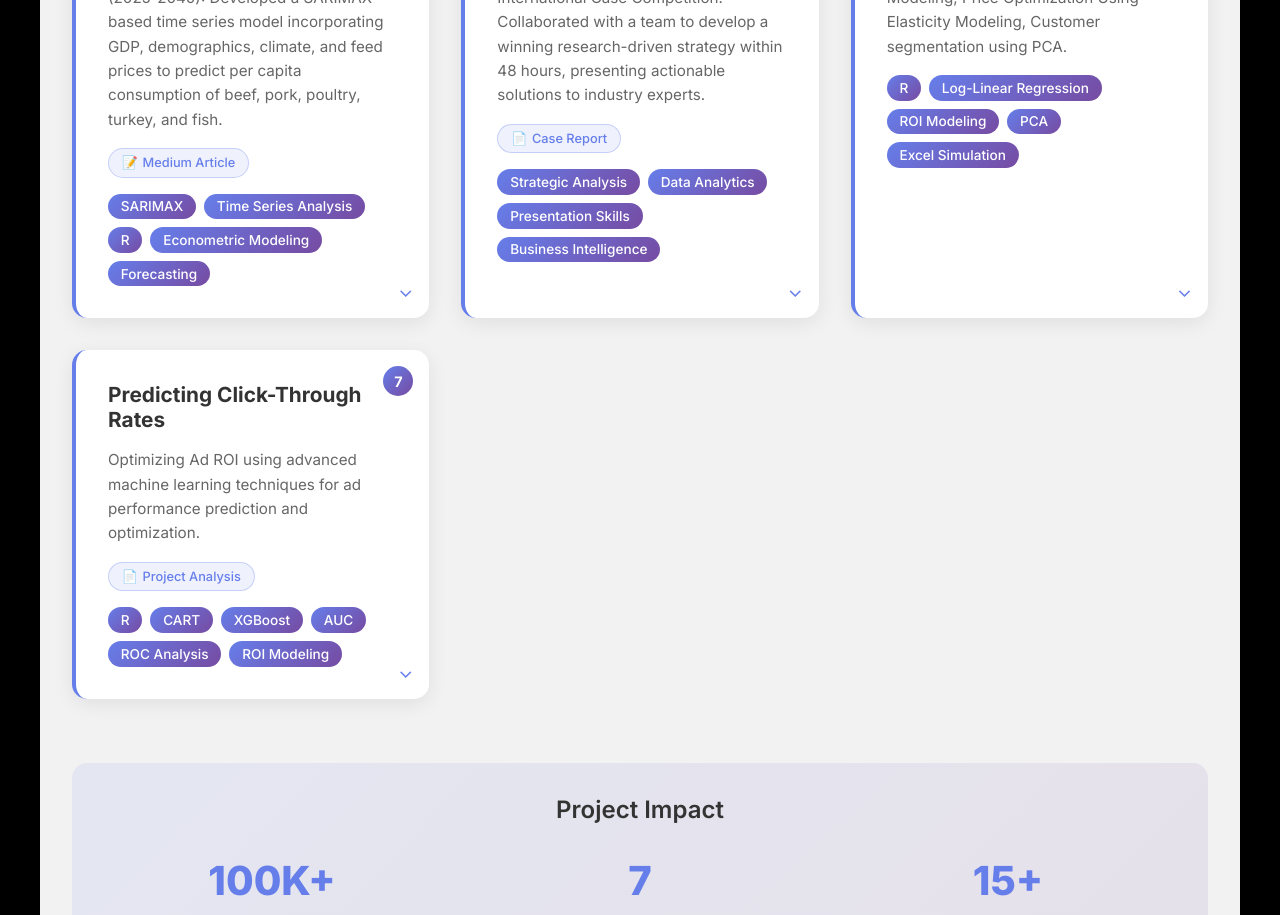
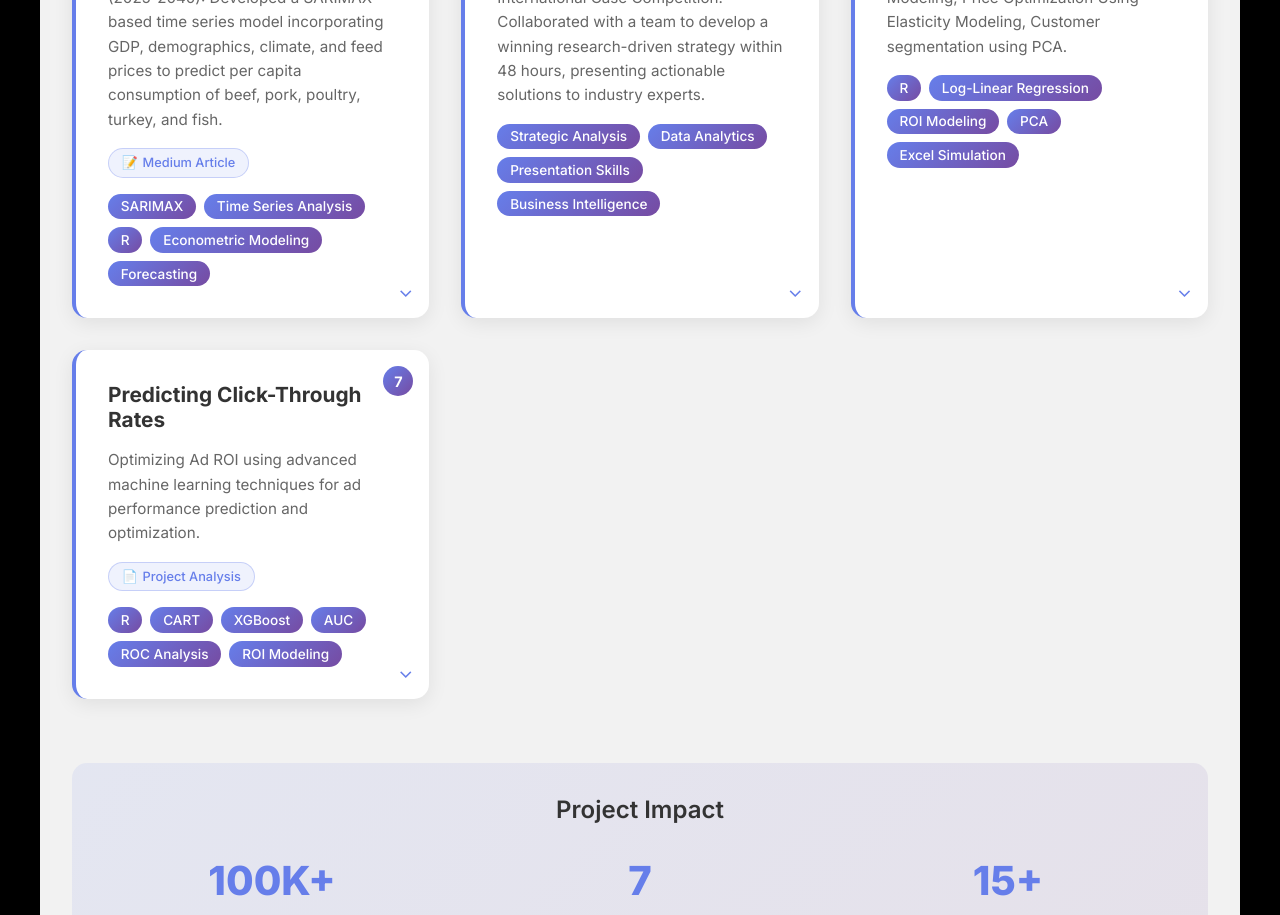
Before and after one commit to Smita-Kulkarni-13/smita-portfolio-code-puppy, a React (Create React App) app: page / in a window 1280 px wide. Shown: the part 3240-4155 px from the top of the page. Built offline with nearby package versions, Linux system fonts and the light colour scheme.

Commit message:
remove-incorrect-maersk-link

```diff
--- a/src/components/AcademicProjects.js
+++ b/src/components/AcademicProjects.js
@@ -60,10 +60,7 @@ const AcademicProjects = () => {
       detailedDescription: "High-pressure case competition requiring rapid analysis and strategic thinking to solve complex business challenges for a global shipping giant.",
       tools: ["Strategic Analysis", "Data Analytics", "Presentation Skills", "Business Intelligence"],
       university: "University of Washington",
-      program: "Business Analytics June 2024 - June 2025",
-      links: [
-        { type: "Case Report", url: "https://drive.google.com/file/d/1AY35kFh04BleJk48OMjwpg8D1U6WQwE1/view?usp=drive_link" }
-      ]
+      program: "Business Analytics June 2024 - June 2025"
     },
     {
       id: 6,
```
